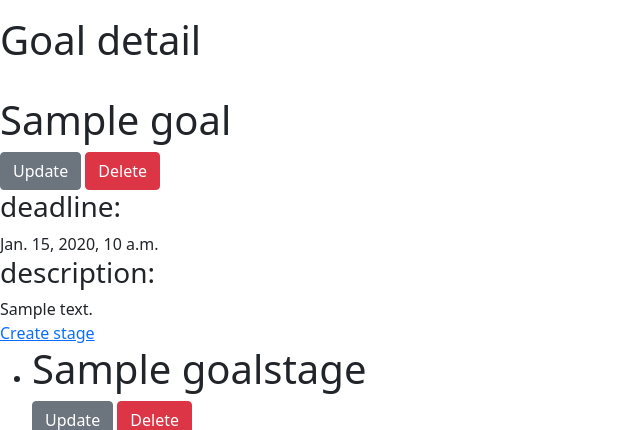
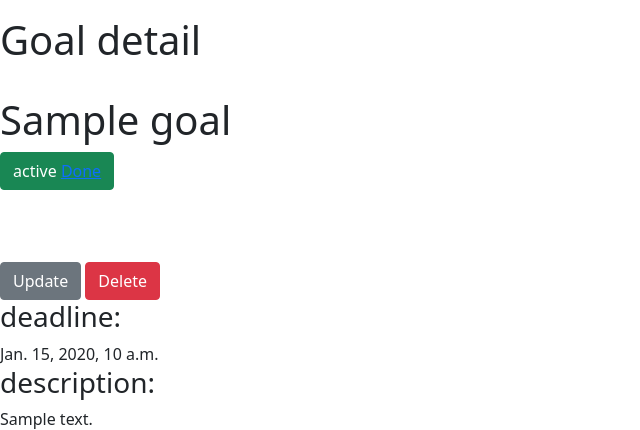
Before and after one commit to Oleksiy-Liubchenko/habits-and-goals-service, a Django app: page /goals/1/ in a window 1280 px wide. Shown: the part 58-488 px from the top of the page, without its empty margins (0-640 px from the left). Run offline with Django 4.2, Linux system fonts and the light colour scheme; tables that the repository leaves empty hold one stand-in row (values such as "Sample post").

Commit message:
Add toggle status button in goal_detail.html

```diff
--- a/templates/goal/goal_detail.html
+++ b/templates/goal/goal_detail.html
@@ -5,7 +5,27 @@
 
   <br>
 
+
   <h1>{{ goal.name }}</h1>
+
+  {% if goal.status == "active" %}
+  <div class="btn btn-success">
+    {{ goal.status }}
+    <a href="{% url "tracker:goal-update-status" pk=goal.pk%}">
+      Done
+    </a>
+  </div>
+    {% else %}
+    <div class="btn btn-danger">
+    {{ goal.status }}
+    <a href="{% url "tracker:goal-update-status" pk=goal.pk%}">
+      reactivate
+    </a>
+  </div>
+  {% endif %}
+
+  <br><br><br><br>
+
   <a href="{% url "tracker:goal-update" pk=goal.id %}" class="btn btn-secondary">
     Update
   </a>
--- a/tracker/urls.py
+++ b/tracker/urls.py
@@ -15,6 +15,7 @@ from tracker.views import (
     GoalUpdateView,
     GoalStageUpdateView,
     GoalStageDeleteView,
+    goal_toggle_status,
     # HabitDayCompletionUpdateView
 )
 
@@ -40,6 +41,7 @@ urlpatterns = [
         GoalDetailView.as_view(),
         name="goal-detail"
     ),
+    # ? slash in end delete + update
     path(
         "goals/<int:pk>/delete",
         GoalDeleteView.as_view(),
@@ -49,6 +51,11 @@ urlpatterns = [
         "goals/<int:pk>/update",
         GoalUpdateView.as_view(),
         name="goal-update"
+    ),
+    path(
+        "goals/<int:pk>/toggle/",
+        goal_toggle_status,
+        name="goal-update-status"
     ),
     # add update view. do not forget
     path(
--- a/tracker/views.py
+++ b/tracker/views.py
@@ -15,7 +15,7 @@ from tracker.models import (
     GoalStage,
     Habit,
     Note,
-    Commentary, HabitDayCompletion,
+    Commentary, HabitDayCompletion, User
 )
 
 
@@ -45,6 +45,22 @@ class GoalUpdateView(generic.UpdateView):
 
     def get_success_url(self):
         return reverse("tracker:goal-detail", kwargs={"pk": self.kwargs["pk"]})
+
+# class GoalUpdateStatus(generic.UpdateView):
+#     model = Goal
+#     fields = ["status",]
+#     template_name = goa
+
+
+# add login required
+def goal_toggle_status(request, pk):
+    goal = get_object_or_404(Goal, pk=pk)
+    if goal.status == "active":
+        goal.status = "completed"
+    else:
+        goal.status = "active"
+    goal.save()
+    return HttpResponseRedirect(reverse_lazy("tracker:goal-detail", args=[pk]))
 
 
 class GoalCreateView(LoginRequiredMixin, generic.CreateView):
```
